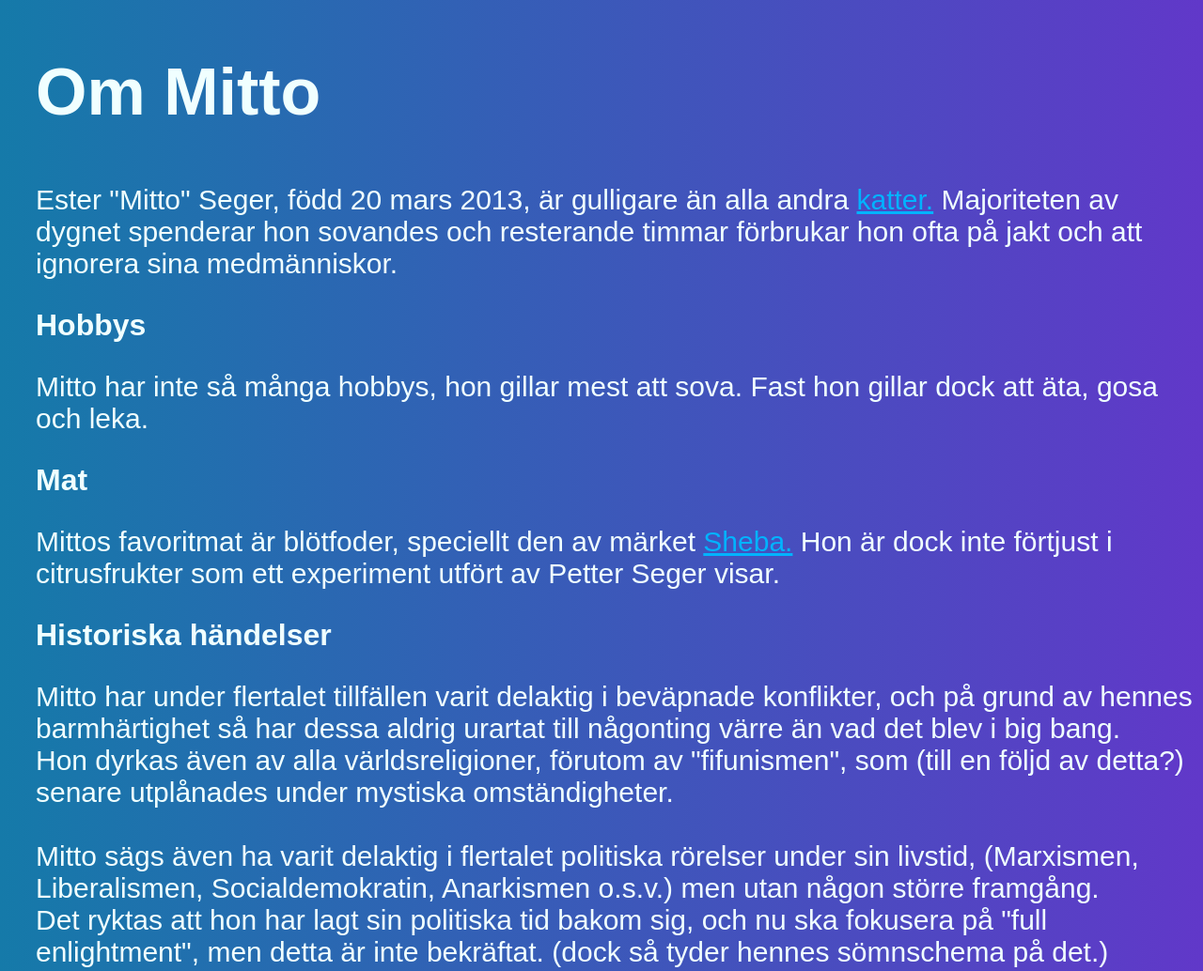
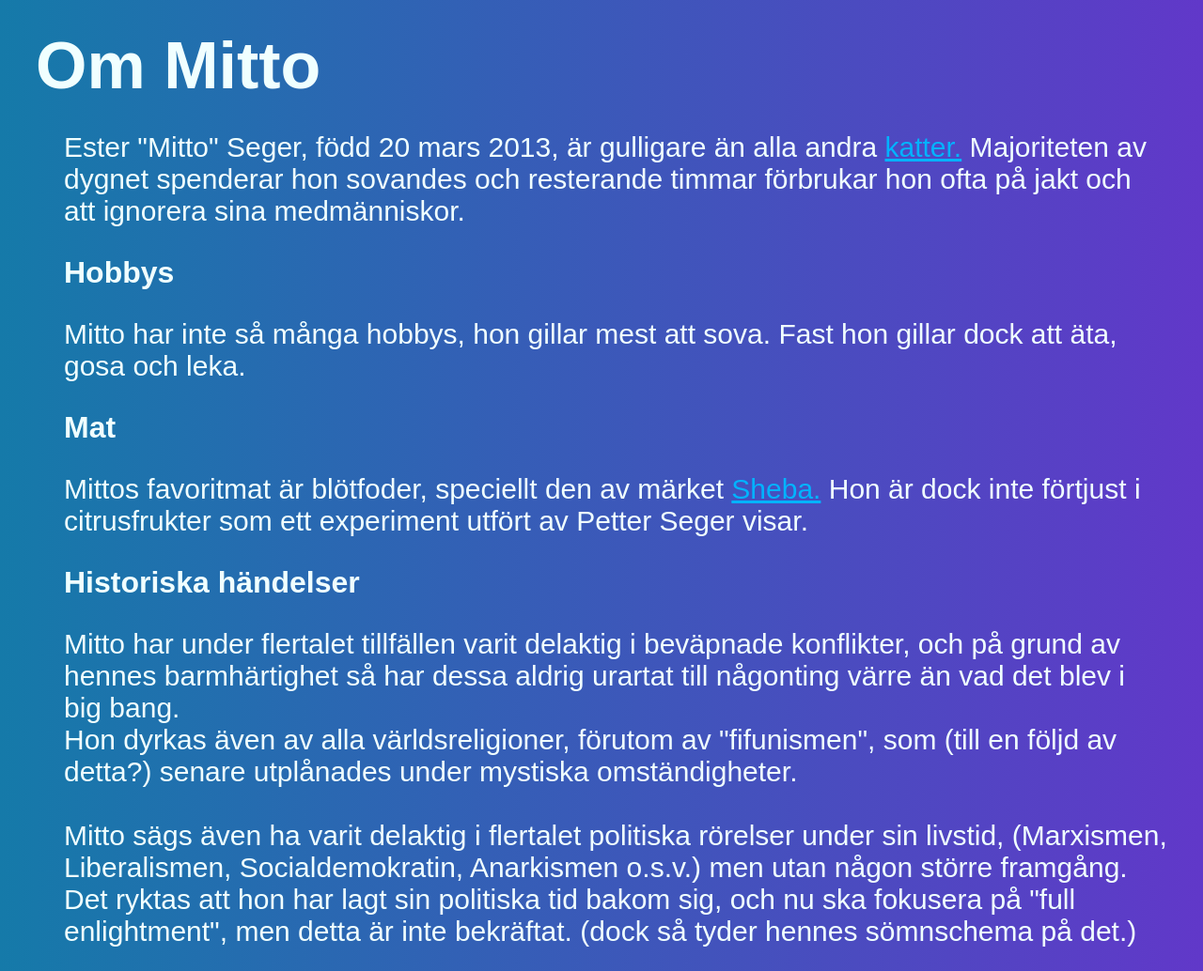
Before and after one commit to Melker-365/mittothecat.github.io, a plain HTML site: page about.html in a window 1280 px wide. Shown: the top 1034 px of the page at 94% size. Drawn offline with Linux system fonts and the light colour scheme.

Commit message:
Update about.html

```diff
--- a/about.html
+++ b/about.html
@@ -4,7 +4,18 @@
     <meta charset="UTF-8">
     <meta name="viewport" content="width=device-width, initial-scale=1.0">
     <title>Document</title>
-    <link rel="stylesheet" href="style.css"
+    <link rel="stylesheet" href="style.css">
+    <style>
+        h2 {
+            margin: 30px;
+        }
+        p {
+            margin: 30px;
+        }
+        h1 {
+            margin: 30px;
+        }
+    </style>
 
 
 </head>
```
